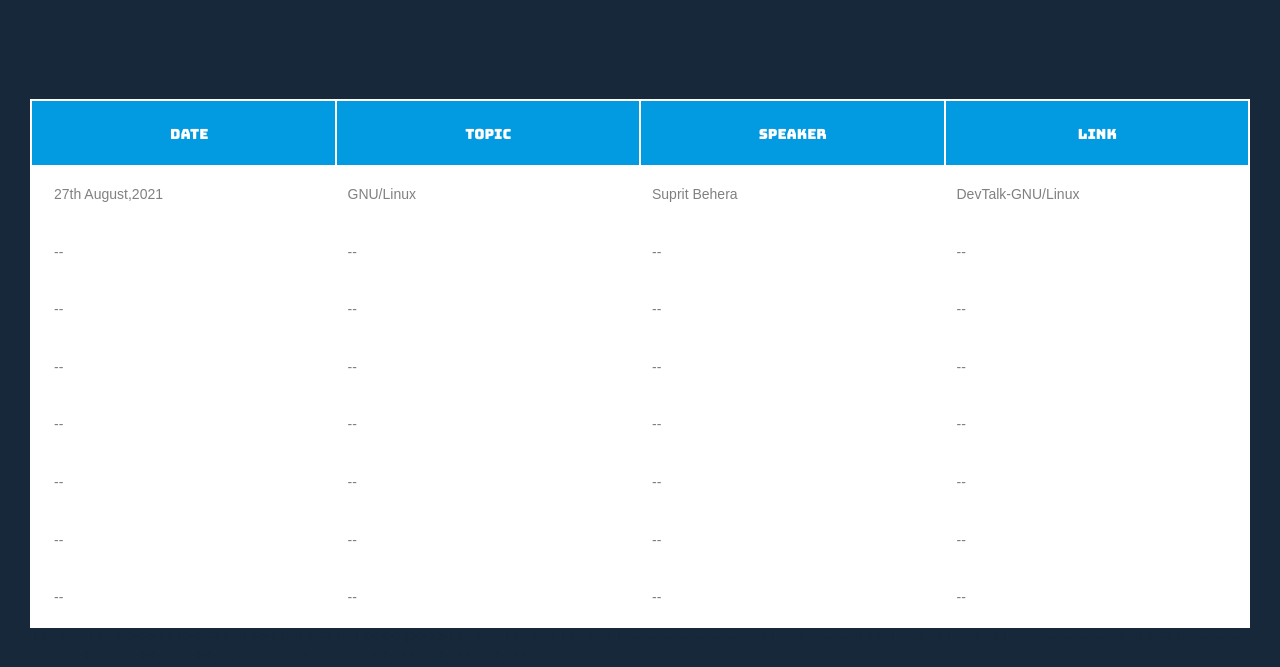
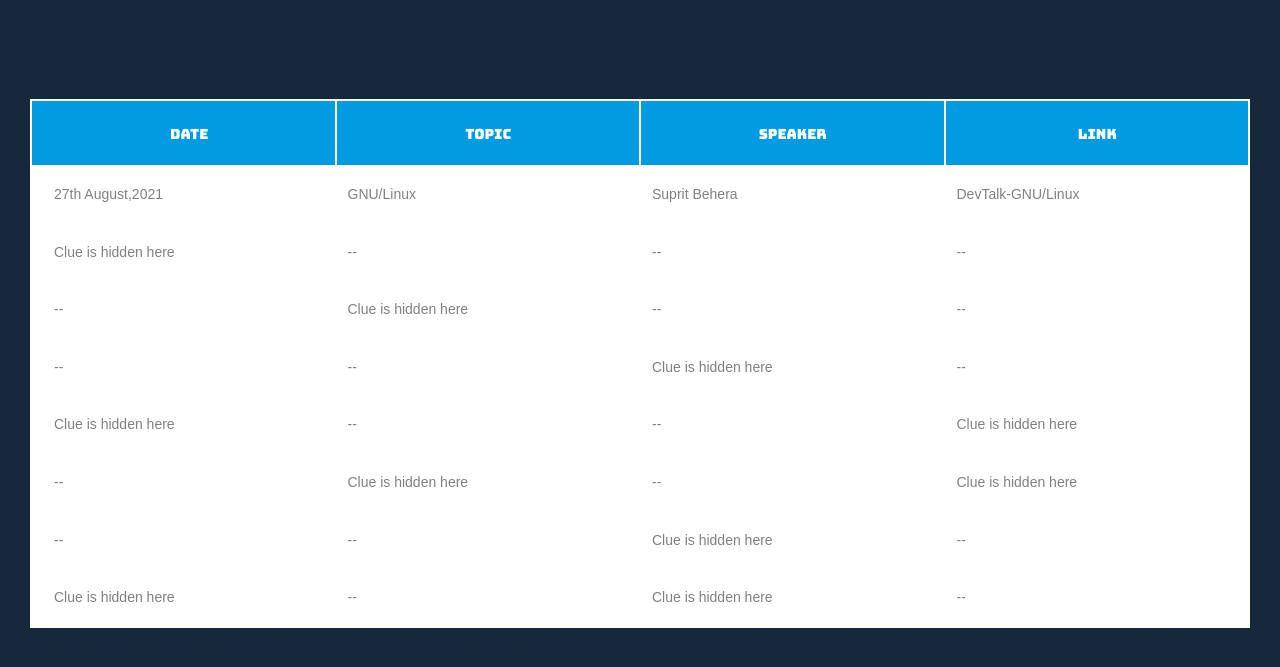
Before and after one commit to ACM-Thapar/DevTalks, a plain HTML site: page index.html in a window 1280 px wide. Shown: the part 175-842 px from the top of the page. Drawn offline with Linux system fonts and the light colour scheme; a web font is replaced by a local one.

Commit message:
links added

```diff
--- a/index.html
+++ b/index.html
@@ -43,7 +43,7 @@
 							</tr>
 
 							<tr class="row100">
-								<td class="column100 column1" data-column="column1">--</td>
+								<td class="column100 column1" data-column="column1"><a href="https://www.youtube.com/watch?v=B_hbJRNInkA">Clue is hidden here</a></td>
 								<td class="column100 column2" data-column="column2">--</td>
 								<td class="column100 column3" data-column="column3">--</td>
 
@@ -53,7 +53,7 @@
 
 							<tr class="row100">
 								<td class="column100 column1" data-column="column1">--</td>
-								<td class="column100 column2" data-column="column2">--</td>
+								<td class="column100 column2" data-column="column2"><a href="https://www.youtube.com/watch?v=dQw4w9WgXcQ">Clue is hidden here</a></td>
 								<td class="column100 column3" data-column="column3">--</td>
 
 								<td class="column100 column4" data-column="column4">--</td>
@@ -63,43 +63,43 @@
 							<tr class="row100">
 								<td class="column100 column1" data-column="column1">--</td>
 								<td class="column100 column2" data-column="column2">--</td>
-								<td class="column100 column3" data-column="column3">--</td>
+								<td class="column100 column3" data-column="column3"><a href="https://www.youtube.com/watch?v=LACbVhgtx9I">Clue is hidden here</a></td>
 
 								<td class="column100 column4" data-column="column4">--</td>
 
 							</tr>
 
 							<tr class="row100">
+								<td class="column100 column1" data-column="column1"><a href="https://www.youtube.com/watch?v=LACbVhgtx9I">Clue is hidden here</a></td>
+								<td class="column100 column2" data-column="column2">--</td>
+								<td class="column100 column3" data-column="column3">--</td>
+
+								<td class="column100 column4" data-column="column4"><a href="https://www.youtube.com/watch?v=AZeJ_9Uw6gw">Clue is hidden here</a></td>
+
+							</tr>
+
+							<tr class="row100">
+								<td class="column100 column1" data-column="column1">--</td>
+								<td class="column100 column2" data-column="column2"><a href="https://www.youtube.com/watch?v=B_hbJRNInkA">Clue is hidden here</a></td>
+								<td class="column100 column3" data-column="column3">--</td>
+
+								<td class="column100 column4" data-column="column4"><a href="https://www.youtube.com/watch?v=dQw4w9WgXcQ">Clue is hidden here</a></td>
+
+							</tr>
+
+							<tr class="row100">
 								<td class="column100 column1" data-column="column1">--</td>
 								<td class="column100 column2" data-column="column2">--</td>
-								<td class="column100 column3" data-column="column3">--</td>
+								<td class="column100 column3" data-column="column3"><a href="https://www.youtube.com/watch?v=B_hbJRNInkA">Clue is hidden here</a></td>
 
 								<td class="column100 column4" data-column="column4">--</td>
 
 							</tr>
 
 							<tr class="row100">
-								<td class="column100 column1" data-column="column1">--</td>
+								<td class="column100 column1" data-column="column1"><a href="https://www.youtube.com/watch?v=dQw4w9WgXcQ">Clue is hidden here</a></td>
 								<td class="column100 column2" data-column="column2">--</td>
-								<td class="column100 column3" data-column="column3">--</td>
-
-								<td class="column100 column4" data-column="column4">--</td>
-
-							</tr>
-
-							<tr class="row100">
-								<td class="column100 column1" data-column="column1">--</td>
-								<td class="column100 column2" data-column="column2">--</td>
-								<td class="column100 column3" data-column="column3">--</td>
-
-								<td class="column100 column4" data-column="column4">--</td>
-
-							</tr>
-
-							<tr class="row100">
-								<td class="column100 column1" data-column="column1">--</td>
-								<td class="column100 column2" data-column="column2">--</td>
-								<td class="column100 column3" data-column="column3">--</td>
+								<td class="column100 column3" data-column="column3"><a href="https://www.youtube.com/watch?v=AZeJ_9Uw6gw">Clue is hidden here</a></td>
 
 								<td class="column100 column4" data-column="column4">--</td>
 
```
